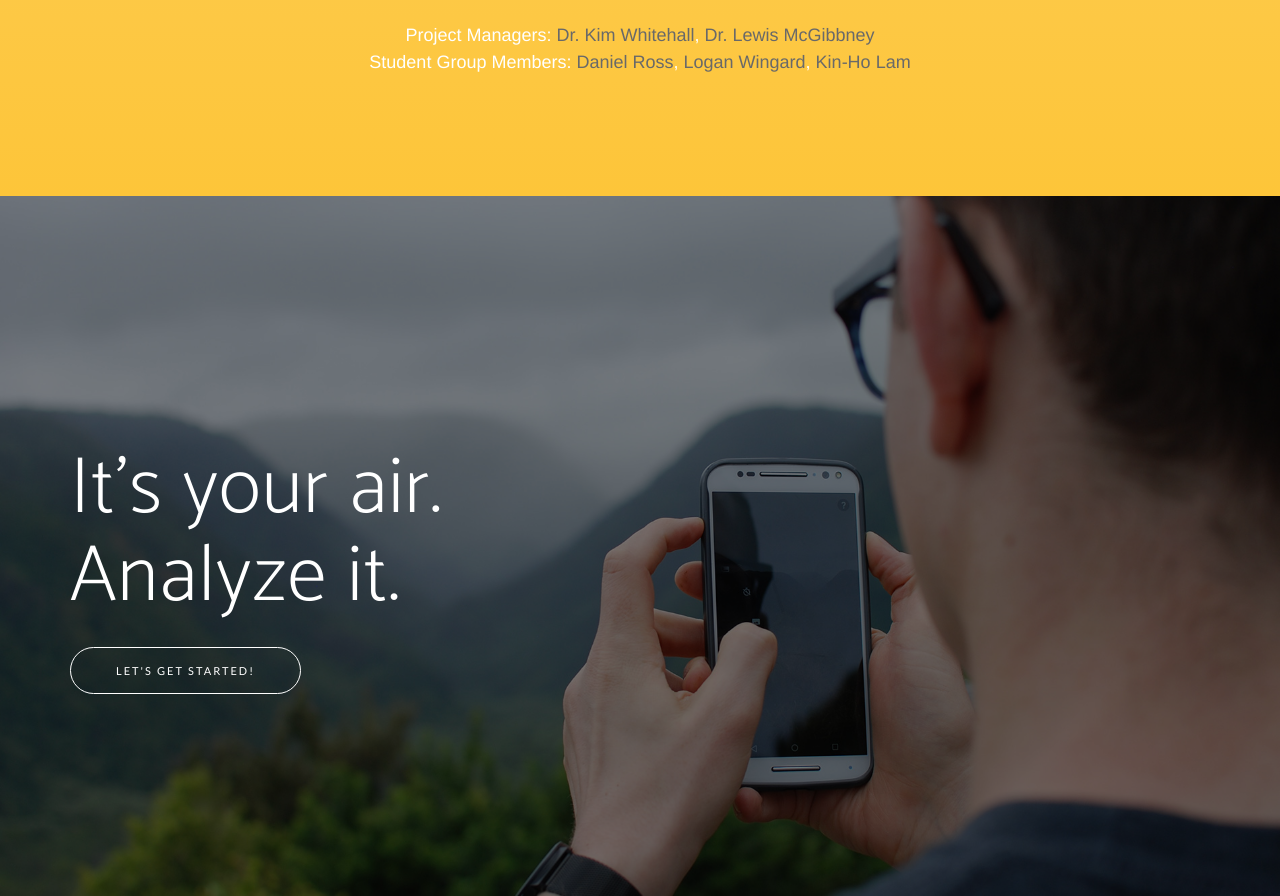
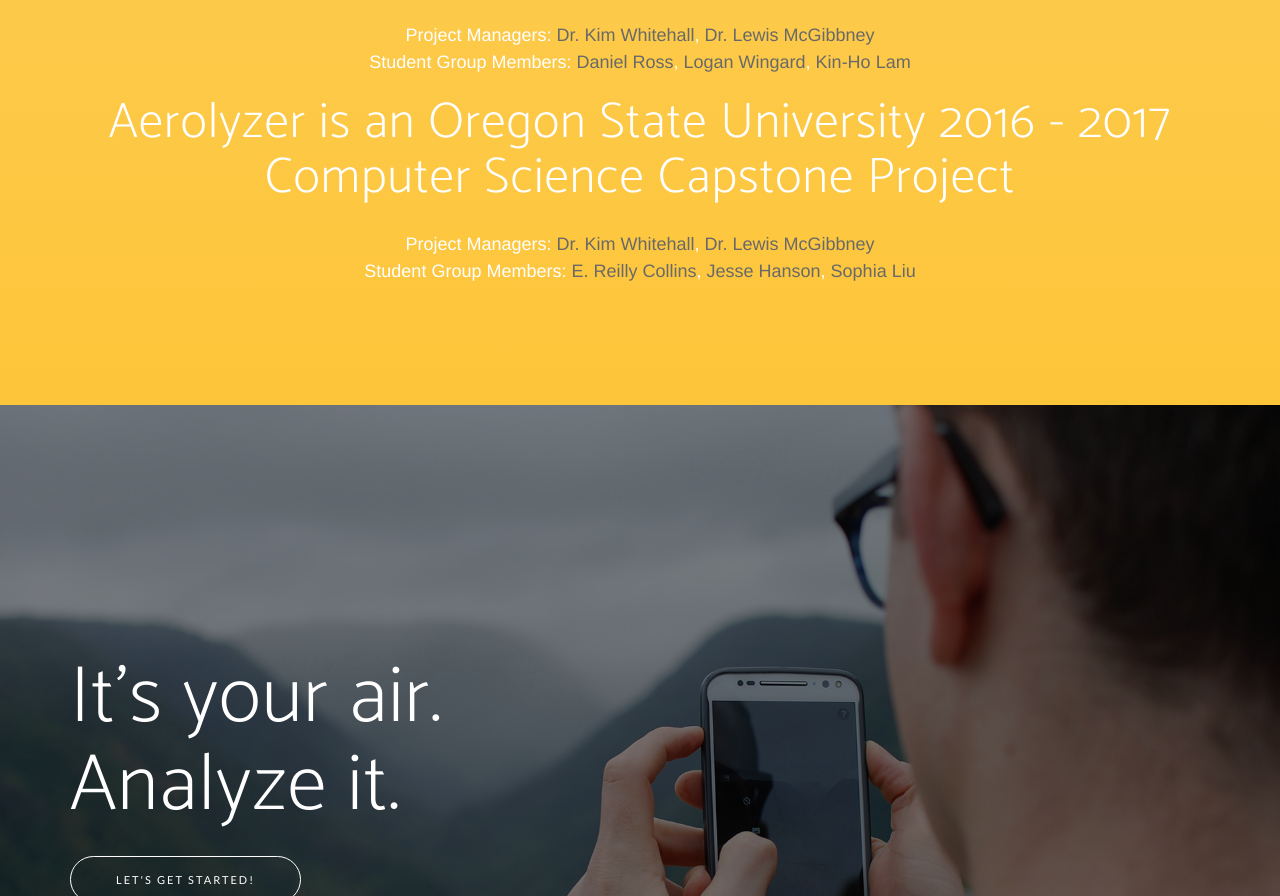
Before and after one commit to Aerolyzer/Aerolyzer.github.io, a website: page index.html in a window 1280 px wide. Shown: the part 2300-3196 px from the top of the page. Drawn offline with nearby package versions, Linux system fonts and the light colour scheme; a web font is replaced by a local one.

Commit message:
Left the previous year's in there

```diff
--- a/index.html
+++ b/index.html
@@ -162,6 +162,12 @@
                 <a href = "https://github.com/wingarlo"><font color="696969">Logan Wingard</font></a>,
                 <a href = "https://github.com/lamki866"><font color="696969">Kin-Ho Lam</font></a>
                 </p>
+			<h2>Aerolyzer is an Oregon State University 2016 - 2017 Computer Science Capstone Project</h2>
+                <p>Project Managers: <a href="https://github.com/kwhitehall"><font color="696969">Dr. Kim Whitehall</font></a>, <a href="https://github.com/lewismc"><font color="696969">Dr. Lewis McGibbney</font></a> <br>
+                Student Group Members: <a href="https://github.com/colliell"><font color="696969">E. Reilly Collins</font></a>,
+                <a href = "https://github.com/jessehanson"><font color="696969">Jesse Hanson</font></a>,
+                <a href = "https://github.com/liusop"><font color="696969">Sophia Liu</font></a>
+                </p>
         </div>
     </section>
 
```
